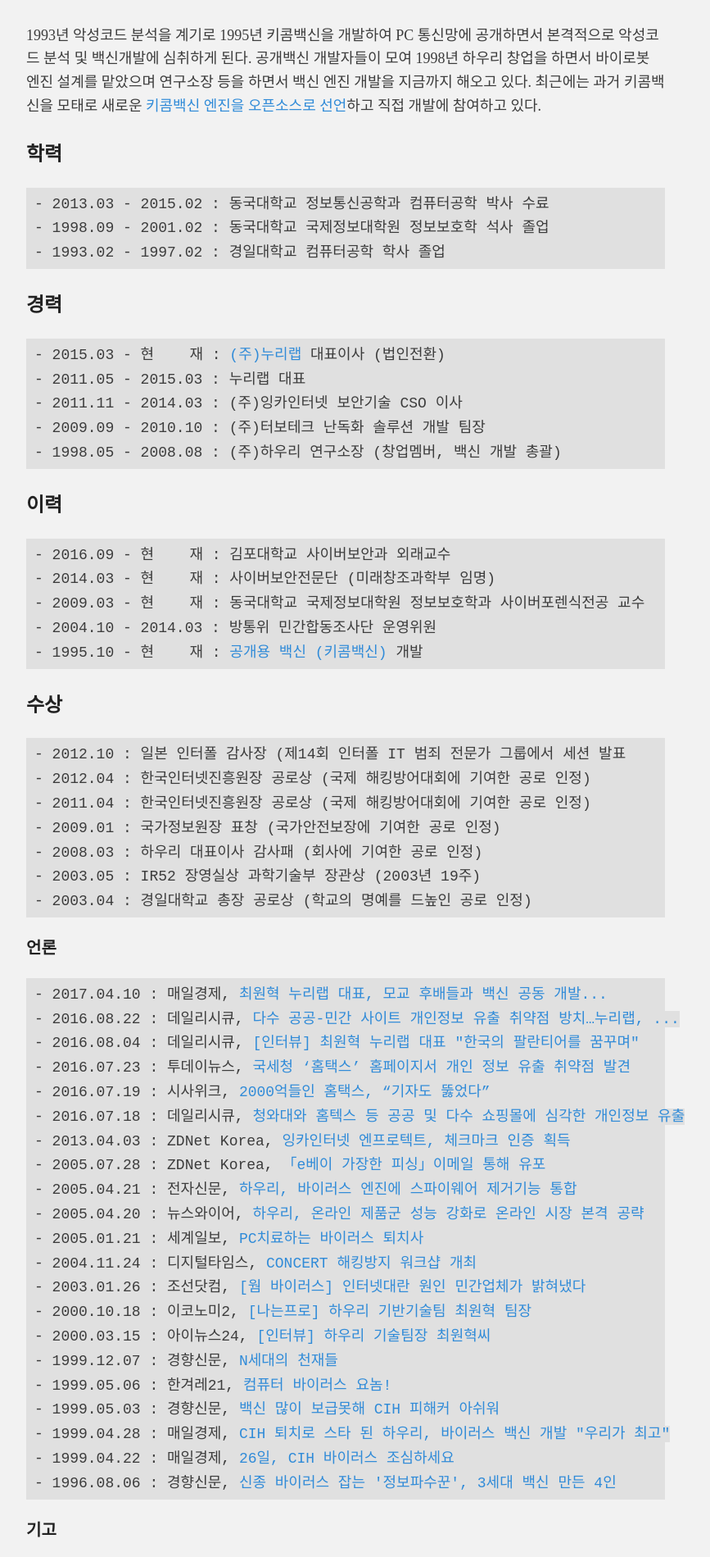
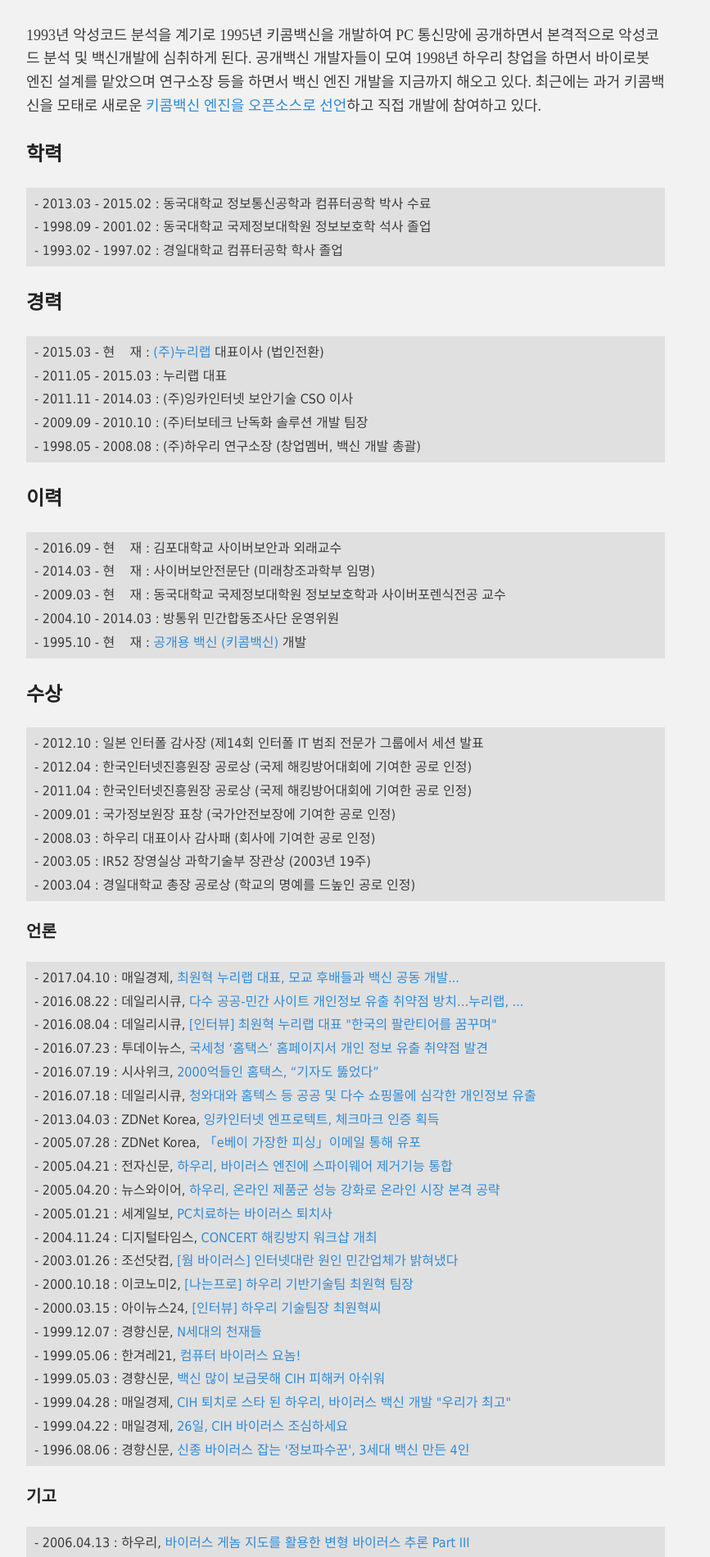
Before and after one commit to hanul93/hanul93.github.com, a Jekyll site: the page built from about.md, in a window 1280 px wide. Shown: the part 312-2211 px from the top of the page at 82% size, without its empty margins (218-1085 px from the left). Built offline with Jekyll 4.4.1, drawn with Linux system fonts in a browser that asks for light colours; nearby versions of some CDN libraries.

Commit message:
새로운 스타일 추가

```diff
--- a/_layouts/default.html
+++ b/_layouts/default.html
@@ -47,6 +47,13 @@
   <!-- Open external links in new tab -->
   <script type="text/javascript" src="/js/com.alybadawy.external_links.js"></script>
 
+  <style>
+	.keibox {
+		font-family: Tahoma, Geneva, Verdana, sans-serif;
+		font-size:16px;
+	}
+  </style>
+
   </head>
 
   <body>
--- a/about.md
+++ b/about.md
@@ -10,7 +10,7 @@
 
 ## 학력
 
-<div class="highlighter-rouge"><pre class="highlight"><code>- 2013.03 - 2015.02 : 동국대학교 정보통신공학과 컴퓨터공학 박사 수료
+<div class="highlighter-rouge"><pre class="highlight"><code class="keibox">- 2013.03 - 2015.02 : 동국대학교 정보통신공학과 컴퓨터공학 박사 수료
 - 1998.09 - 2001.02 : 동국대학교 국제정보대학원 정보보호학 석사 졸업
 - 1993.02 - 1997.02 : 경일대학교 컴퓨터공학 학사 졸업
 </code></pre>
@@ -18,7 +18,7 @@
 
 ## 경력
 
-<div class="highlighter-rouge"><pre class="highlight"><code>- 2015.03 - 현    재 : <a href="http://www.nurilab.com">(주)누리랩</a> 대표이사 (법인전환)
+<div class="highlighter-rouge"><pre class="highlight"><code class="keibox">- 2015.03 - 현    재 : <a href="http://www.nurilab.com">(주)누리랩</a> 대표이사 (법인전환)
 - 2011.05 - 2015.03 : 누리랩 대표
 - 2011.11 - 2014.03 : (주)잉카인터넷 보안기술 CSO 이사
 - 2009.09 - 2010.10 : (주)터보테크 난독화 솔루션 개발 팀장
@@ -28,7 +28,7 @@
 
 ## 이력
 
-<div class="highlighter-rouge"><pre class="highlight"><code>- 2016.09 - 현    재 : 김포대학교 사이버보안과 외래교수
+<div class="highlighter-rouge"><pre class="highlight"><code class="keibox">- 2016.09 - 현    재 : 김포대학교 사이버보안과 외래교수
 - 2014.03 - 현    재 : 사이버보안전문단 (미래창조과학부 임명)
 - 2009.03 - 현    재 : 동국대학교 국제정보대학원 정보보호학과 사이버포렌식전공 교수
 - 2004.10 - 2014.03 : 방통위 민간합동조사단 운영위원
@@ -38,7 +38,7 @@
 
 ## 수상
 
-<div class="highlighter-rouge"><pre class="highlight"><code>- 2012.10 : 일본 인터폴 감사장 (제14회 인터폴 IT 범죄 전문가 그룹에서 세션 발표
+<div class="highlighter-rouge"><pre class="highlight"><code class="keibox">- 2012.10 : 일본 인터폴 감사장 (제14회 인터폴 IT 범죄 전문가 그룹에서 세션 발표
 - 2012.04 : 한국인터넷진흥원장 공로상 (국제 해킹방어대회에 기여한 공로 인정)
 - 2011.04 : 한국인터넷진흥원장 공로상 (국제 해킹방어대회에 기여한 공로 인정)
 - 2009.01 : 국가정보원장 표창 (국가안전보장에 기여한 공로 인정)
@@ -50,7 +50,7 @@
 
 ### 언론
 
-<div class="highlighter-rouge"><pre class="highlight"><code>- 2017.04.10 : 매일경제, <a href="http://news.mk.co.kr/newsRead.php?&year=2017&no=242845">최원혁 누리랩 대표, 모교 후배들과 백신 공동 개발...</a>
+<div class="highlighter-rouge"><pre class="highlight"><code class="keibox">- 2017.04.10 : 매일경제, <a href="http://news.mk.co.kr/newsRead.php?&year=2017&no=242845">최원혁 누리랩 대표, 모교 후배들과 백신 공동 개발...</a>
 - 2016.08.22 : 데일리시큐, <a href="http://www.dailysecu.com/news/articleView.html?idxno=15428">다수 공공-민간 사이트 개인정보 유출 취약점 방치…누리랩, ...</a>
 - 2016.08.04 : 데일리시큐, <a href="http://www.dailysecu.com/news/articleView.html?idxno=15214">[인터뷰] 최원혁 누리랩 대표 "한국의 팔란티어를 꿈꾸며"</a>
 - 2016.07.23 : 투데이뉴스, <a href="http://www.ntoday.co.kr/news/articleView.html?idxno=45941">국세청 ‘홈택스’ 홈페이지서 개인 정보 유출 취약점 발견</a>
@@ -76,7 +76,7 @@
 
 ### 기고
 
-<div class="highlighter-rouge"><pre class="highlight"><code>- 2006.04.13 : 하우리, <a href="http://hauri.co.kr/information/issue_view.html?intSeq=61&page=1&article_num=79">바이러스 게놈 지도를 활용한 변형 바이러스 추론 Part III</a>
+<div class="highlighter-rouge"><pre class="highlight"><code class="keibox">- 2006.04.13 : 하우리, <a href="http://hauri.co.kr/information/issue_view.html?intSeq=61&page=1&article_num=79">바이러스 게놈 지도를 활용한 변형 바이러스 추론 Part III</a>
 - 2006.03.15 : 하우리, <a href="http://hauri.co.kr/information/issue_view.html?intSeq=60&page=1&article_num=78">바이러스 게놈 지도를 활용한 변형 바이러스 추론 Part II</a>
 - 2006.02.15 : 하우리, <a href="http://hauri.co.kr/information/issue_view.html?intSeq=60&page=1&article_num=77">바이러스 게놈 지도를 활용한 변형 바이러스 추론 Part I</a>
 - 2006.01.01 : 경영과컴퓨터, <a href="http://www.kodb.or.kr/info/info_06.php?field=bcuvkqpgbk&keyword=&type=techreport&page=274&dbnum=127088&mode=detail&type=techreport">3회 : 바이러스로부터 안전한 환경 구축 방법</a>
@@ -88,7 +88,7 @@
 
 ### 발표
 
-<div class="highlighter-rouge"><pre class="highlight"><code>- 2017.07.15 : 시큐리티플러스 오픈 보안 컨퍼런스, <a href="http://cafe.naver.com/securityplus/24197">오픈 소스 백신이 가지는 의미</a>
+<div class="highlighter-rouge"><pre class="highlight"><code class="keibox">- 2017.07.15 : 시큐리티플러스 오픈 보안 컨퍼런스, <a href="http://cafe.naver.com/securityplus/24197">오픈 소스 백신이 가지는 의미</a>
 - 2017.03.23 : 한국정보보호학회 단기강좌, <a href="http://kcert.designq.kr/bbs/board.php?bo_table=s62&wr_id=683">문서 취약점을 이용한 APT 악성코드 분석</a>
 - 2016.10.15 : CodeEngn 비공개 세미나, 숨겨진 베일을 벗겨라 (2탄)
 - 2016.06.25 : 서울여자대학교 정보보호영재교육원, 대한민국에서 백신전문가로살아가기
```
